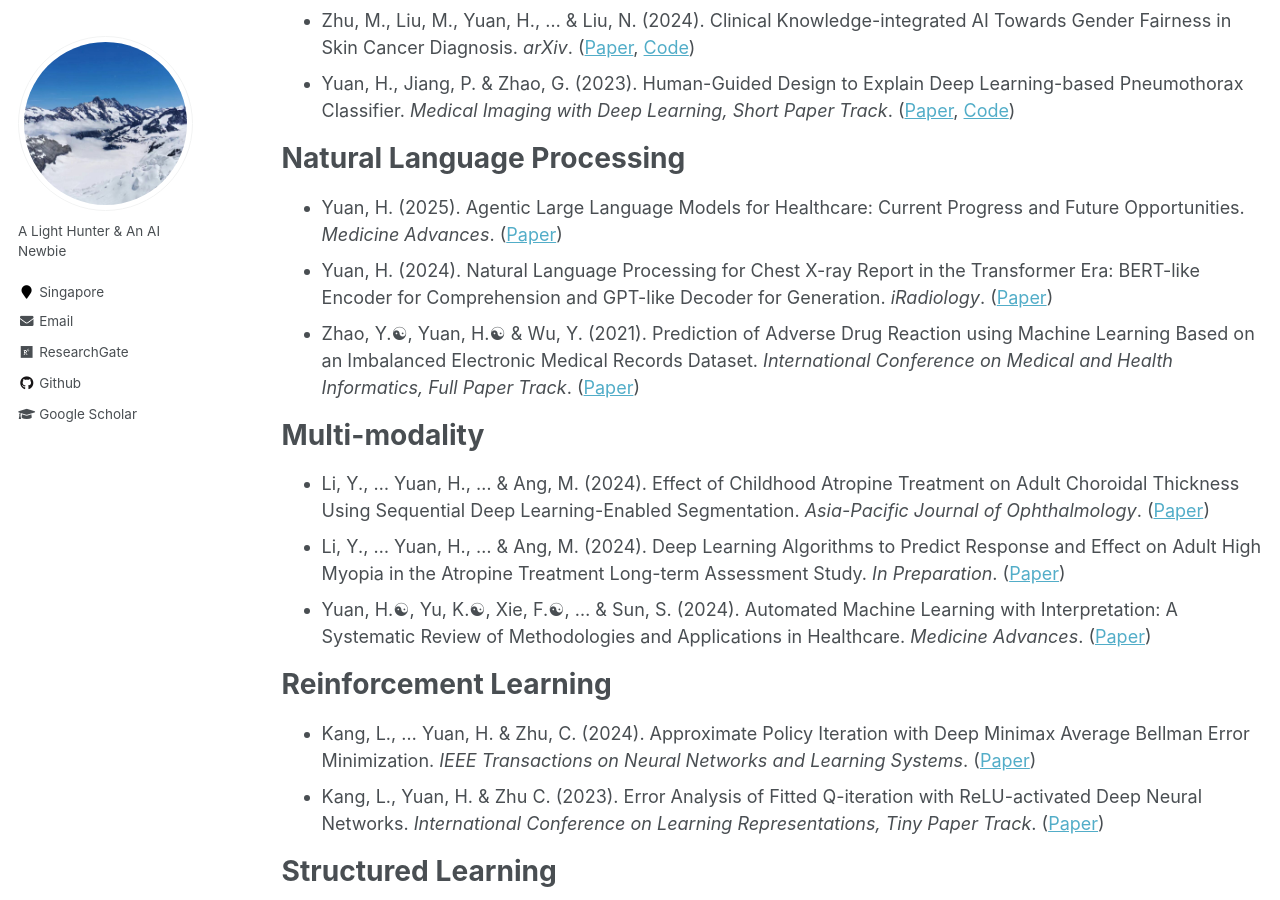
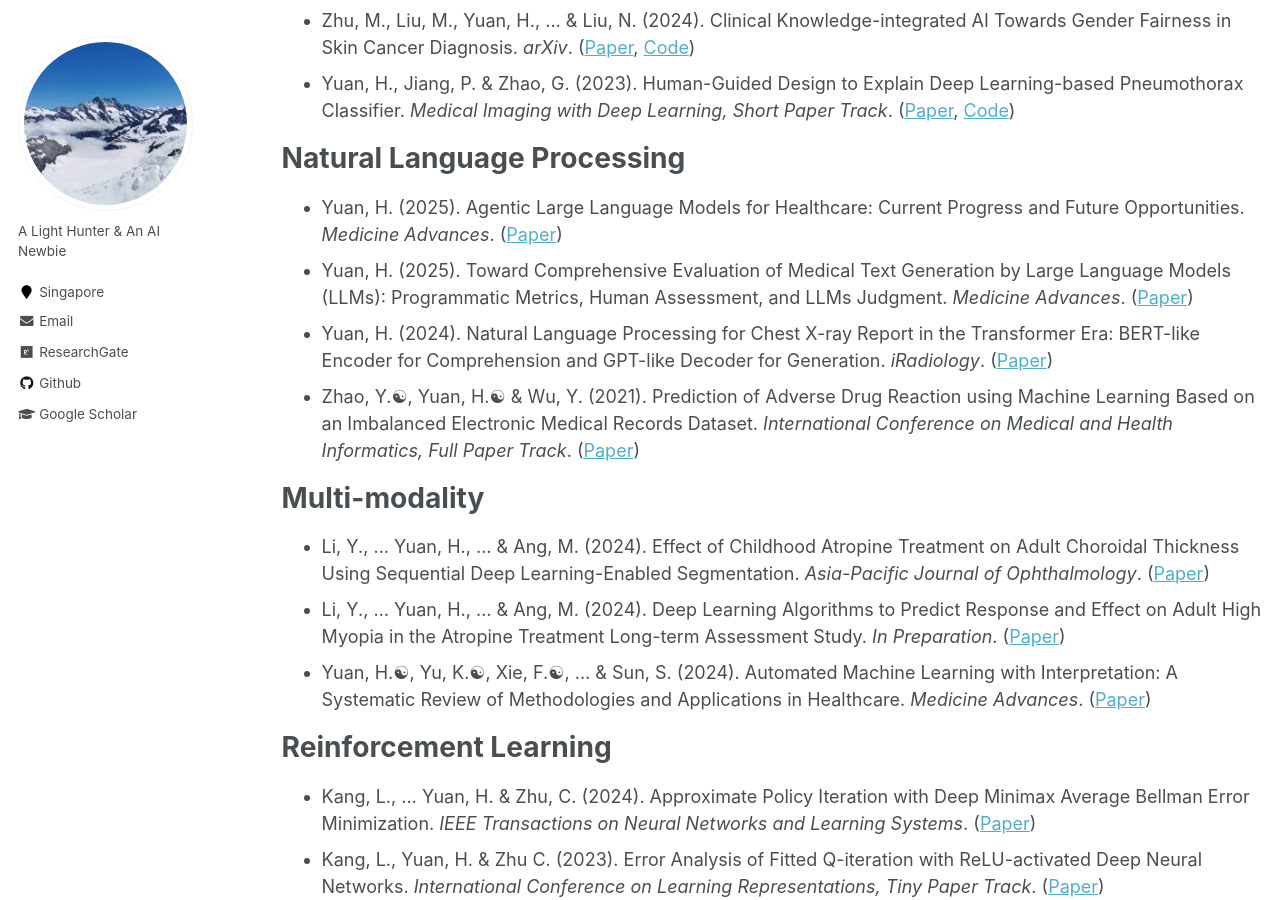
Before and after one commit to Han-Yuan-Med/Han-Yuan-Med.github.io, a Jekyll site: the page built from _pages/publications.md, in a window 1280 px wide and 900 px high, scrolled down 429 px. Built offline with Jekyll 4.4.1, drawn with Linux system fonts in a browser that asks for light colours.

Commit message:
Update publications.md

```diff
--- a/_pages/publications.md
+++ b/_pages/publications.md
@@ -14,6 +14,7 @@ author_profile: true
 
 # Natural Language Processing
 * Yuan, H. (2025). Agentic Large Language Models for Healthcare: Current Progress and Future Opportunities. *Medicine Advances*. ([Paper](http://han-yuan-med.github.io/files/.pdf))
+* Yuan, H. (2025). Toward Comprehensive Evaluation of Medical Text Generation by Large Language Models (LLMs): Programmatic Metrics, Human Assessment, and LLMs Judgment. *Medicine Advances*. ([Paper](http://han-yuan-med.github.io/files/.pdf))
 * Yuan, H. (2024). Natural Language Processing for Chest X-ray Report in the Transformer Era: BERT-like Encoder for Comprehension and GPT-like Decoder for Generation. *iRadiology*. ([Paper](http://han-yuan-med.github.io/files/.pdf))
 * Zhao, Y.☯︎, Yuan, H.☯︎ & Wu, Y. (2021). Prediction of Adverse Drug Reaction using Machine Learning Based on an Imbalanced Electronic Medical Records Dataset. *International Conference on Medical and Health Informatics, Full Paper Track*. ([Paper](http://han-yuan-med.github.io/files/Prediction of Adverse Drug Reaction using Machine Learning and Deep Learning Based on an Imbalanced Electronic Medical Records Dataset.pdf))
 
```
